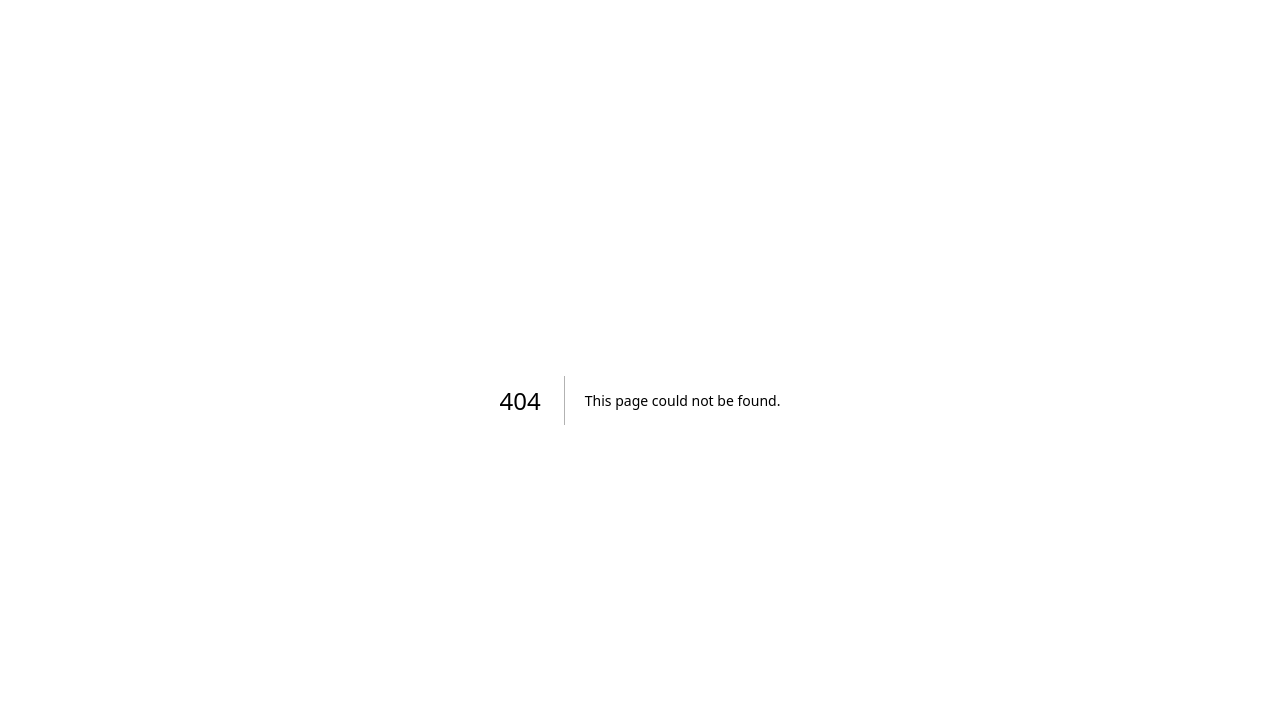
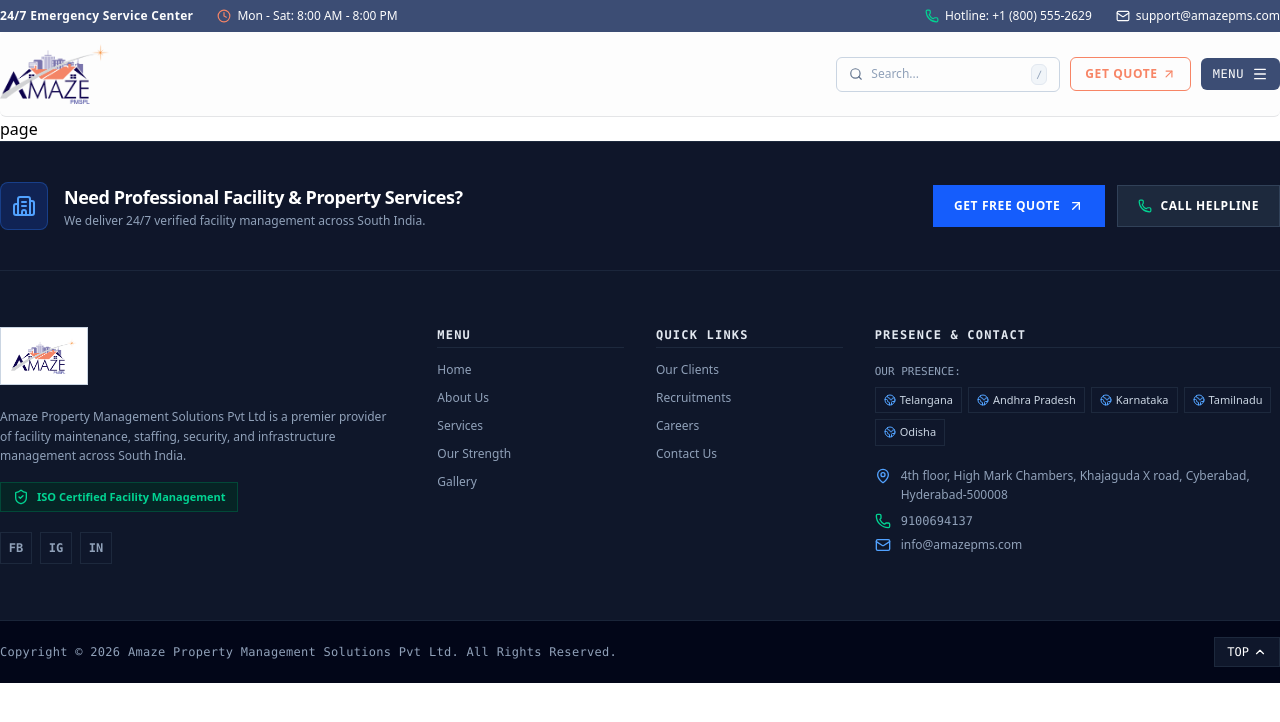
Before and after one commit to MISFOfficial/amazepms.com-redesign, a Next.js app: page /careers in a window 1280 px wide. Before the commit this address had no page. Shown: the top 722 px of the page. Built offline with nearby package versions, Linux system fonts and the light colour scheme.

Commit message:
feat: scaffold initial page components for home directory navigation routes

```diff
--- /dev/null
+++ b/app/(home)/careers/page.tsx
@@ -0,0 +1,9 @@
+import React from 'react'
+
+function page() {
+  return (
+    <div>page</div>
+  )
+}
+
+export default page
--- /dev/null
+++ b/app/(home)/contact/page.tsx
@@ -0,0 +1,7 @@
+import React from "react";
+
+function page() {
+  return <div>page</div>;
+}
+
+export default page;
--- /dev/null
+++ b/app/(home)/gallery/page.tsx
@@ -0,0 +1,9 @@
+import React from 'react'
+
+function page() {
+  return (
+    <div>page</div>
+  )
+}
+
+export default page
--- /dev/null
+++ b/app/(home)/our-clients/page.tsx
@@ -0,0 +1,9 @@
+import React from 'react'
+
+function page() {
+  return (
+    <div>page</div>
+  )
+}
+
+export default page
--- /dev/null
+++ b/app/(home)/our-strength/page.tsx
@@ -0,0 +1,9 @@
+import React from 'react'
+
+function page() {
+  return (
+    <div>page</div>
+  )
+}
+
+export default page
--- /dev/null
+++ b/app/(home)/recruitments/page.tsx
@@ -0,0 +1,9 @@
+import React from 'react'
+
+function page() {
+  return (
+    <div>page</div>
+  )
+}
+
+export default page
--- /dev/null
+++ b/app/(home)/services/page.tsx
@@ -0,0 +1,9 @@
+import React from 'react'
+
+function page() {
+  return (
+    <div>page</div>
+  )
+}
+
+export default page
```
